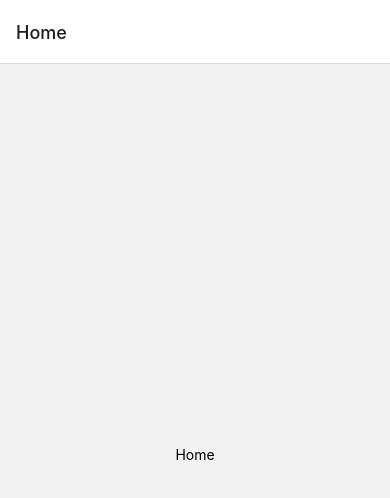
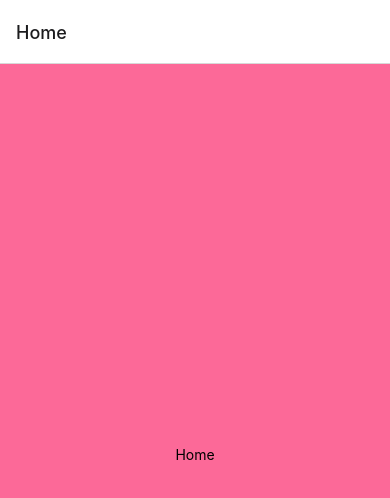
Before and after one commit to Matheuszambondacosta/revisaoapp, a React Native app: screen /Home in a window 390 px wide. Shown: the top 498 px of the page. Built offline with nearby package versions, Linux system fonts and the light colour scheme.

Commit message:
Corrigir estilo de fundo e adicionar negrito na tela inicial

```diff
--- a/App.jsx
+++ b/App.jsx
@@ -2,6 +2,5 @@ import Routes from "./src/routes/index.routes";
 
 export default function App() {
   return <Routes />;
-
   ;
 }
--- a/src/screens/Home/styles.js
+++ b/src/screens/Home/styles.js
@@ -6,7 +6,8 @@ const styles = StyleSheet.create({
     backgroundColor: "#fff",
     alignItems: "center",
     justifyContent: "center",
-    backgroundColor: "fc6998",
+    backgroundColor: "#fc6998",
+    fontWeight: "bold",
 
 
   },
```
